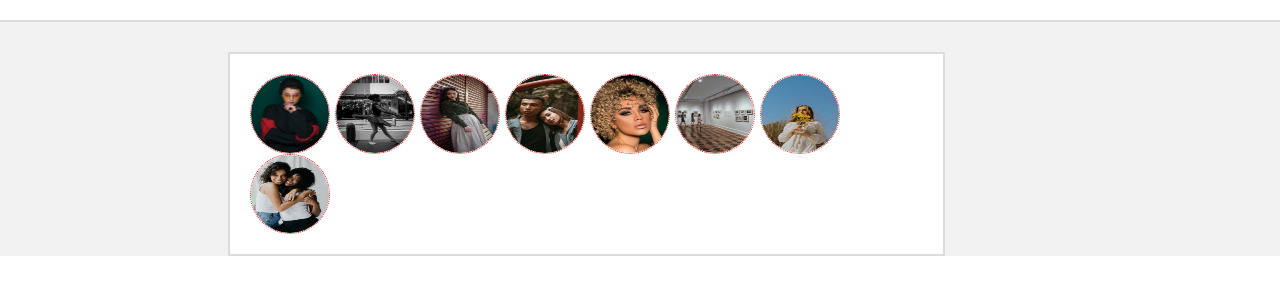
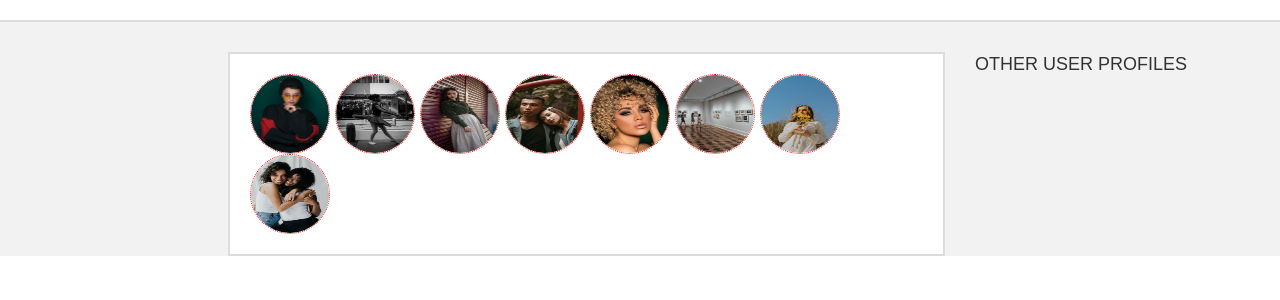
Before and after one commit to Alice-Githui/Instagram-Clone, a Django app: page /home/ in a window 1280 px wide. Shown: the part 55-355 px from the top of the page. Run offline with Django 3.2, Linux system fonts and the light colour scheme; data that the repository does not hold is empty; some libraries are stand-ins or nearby versions; some web fonts are replaced.

Commit message:
fix error on view profile page

```diff
--- a/instaclone/templates/instaclone/index.html
+++ b/instaclone/templates/instaclone/index.html
@@ -30,6 +30,7 @@
                         <img src="../../static/Images/altprofilepic.jpg"
                             alt="phone displaying the name instagram on a blue screen" class="profilepic">
                         {% endif %}
+                        <p>Profile Name:<a href="#">{{image.profile.profile.user}}</a></p>
                     </div>
                 </div>
                 <div class="panel-body">
@@ -52,10 +53,10 @@
         </div>
 
         <div class="col-md-3 otherprofiles">
-            <!-- <p>OTHER USER PROFILES</p>
+            <p>OTHER USER PROFILES</p>
             {% for user in users %}
             <p>{{user.username}}</p>
-            {% endfor %} -->
+            {% endfor %}
         </div>
     </div>
 </div>
--- a/instaclone/templates/navbar.html
+++ b/instaclone/templates/navbar.html
@@ -50,7 +50,7 @@
                             </a>
                             <ul class="dropdown-menu" role="menu">
                                 <li>
-                                    <a href="#">View Profile</a>
+                                    <a href="{% url 'userprofile' user.id %}">View Profile</a>
                                 </li>
                                 <li>
                                     <a href="{% url 'editprofile' user.id%}">Edit Profile</a>
--- a/instaclone/urls.py
+++ b/instaclone/urls.py
@@ -8,7 +8,7 @@ urlpatterns=[
     path('uploadimage/', views.new_image, name="uploadimage"),
     path('viewimage/<int:pk>/', views.viewPhoto, name="viewphoto"),
     path('likes/<int:pk>/', views.likes, name="likes"),
-    # path('userprofile/<int:pk>/', views.profile_view, name="userprofile"),
+    path('userprofile/<int:pk>/', views.profile_view, name="userprofile"),
     path("followers/<int:pk>/", views.followers, name="followers"),
     path("editpage/<int:pk>/", views.editpage, name="editprofile"),
     path("searchprofile/", views.search_profile, name="search_profile"),
--- a/instaclone/views.py
+++ b/instaclone/views.py
@@ -13,9 +13,10 @@ from django.contrib.auth.decorators import login_required
 
 def home(request):
     images=Image.objects.all()
-    print(images)
+    users=User.objects.all()
+    # print(images)
 
-    return render(request, 'instaclone/index.html', {"images":images})
+    return render(request, 'instaclone/index.html', {"images":images, "users":users})
 
 # def homepage(request):
 #     image=Image.objects.all()
```
